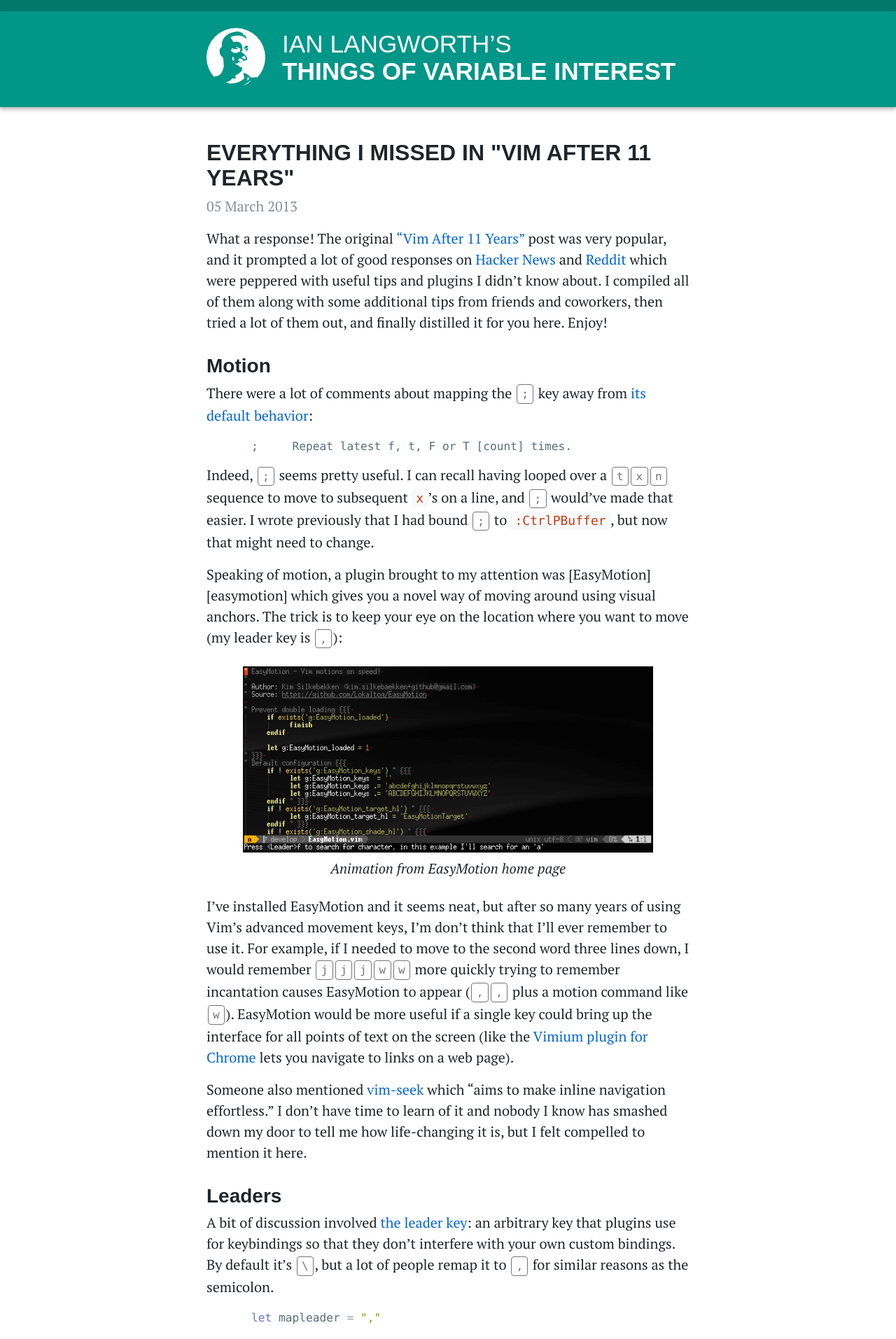
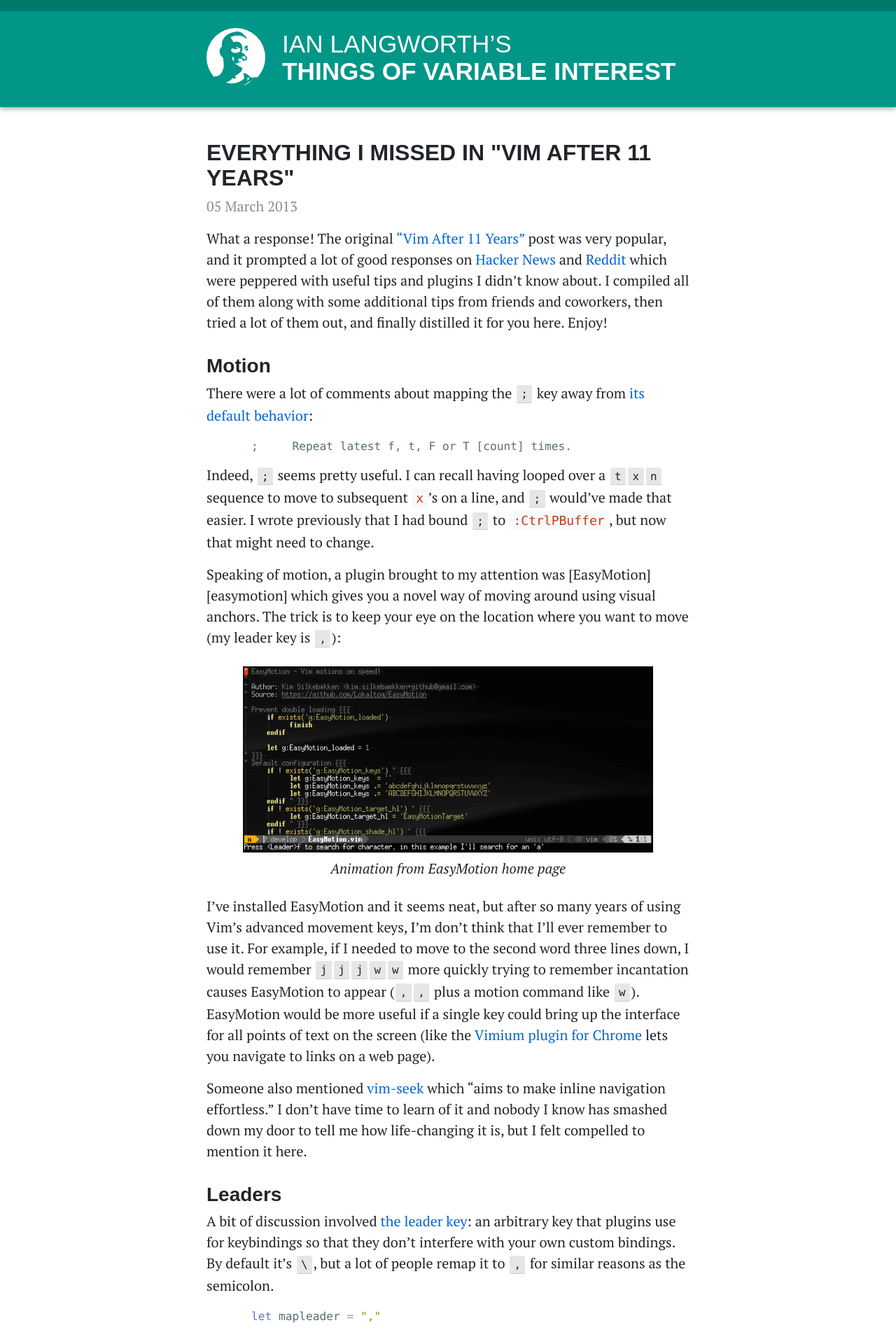
Before and after one commit to statico/statico.github.io, a Jekyll site: the page built from _posts/2013-03-05-vim2.md, in a window 1280 px wide. Shown: the top 1913 px of the page at 70% size. Built offline with Jekyll 4.4.1, drawn with Linux system fonts in a browser that asks for light colours; some web fonts are replaced; comment, search, counter and statistics services are not loaded.

Commit message:
Style tweak

```diff
--- a/_includes/style.css
+++ b/_includes/style.css
@@ -12,7 +12,7 @@
 header a:hover { text-decoration: none }
 .navbar svg { fill: currentColor }
 h2 a { color: #212529 }
-kbd { font-size: 80%; margin-left: 0.1rem; margin-right: 0.1rem; border: 1px solid #757575; border-radius: 4px; color: #757575; background: transparent; white-space: nowrap }
+kbd { font-size: 80%; margin-left: 0.1rem; margin-right: 0.1rem; border-radius: 2px; color: #212529; background: #e6e6e6; white-space: nowrap; box-shadow: inset 0 -1px 0 rgba(27,31,35,0.12) }
 code { color: #c33c13 }
 pre, code, pre code { font-size: 90% }
 pre, pre code { line-height: 1.3 }
```
